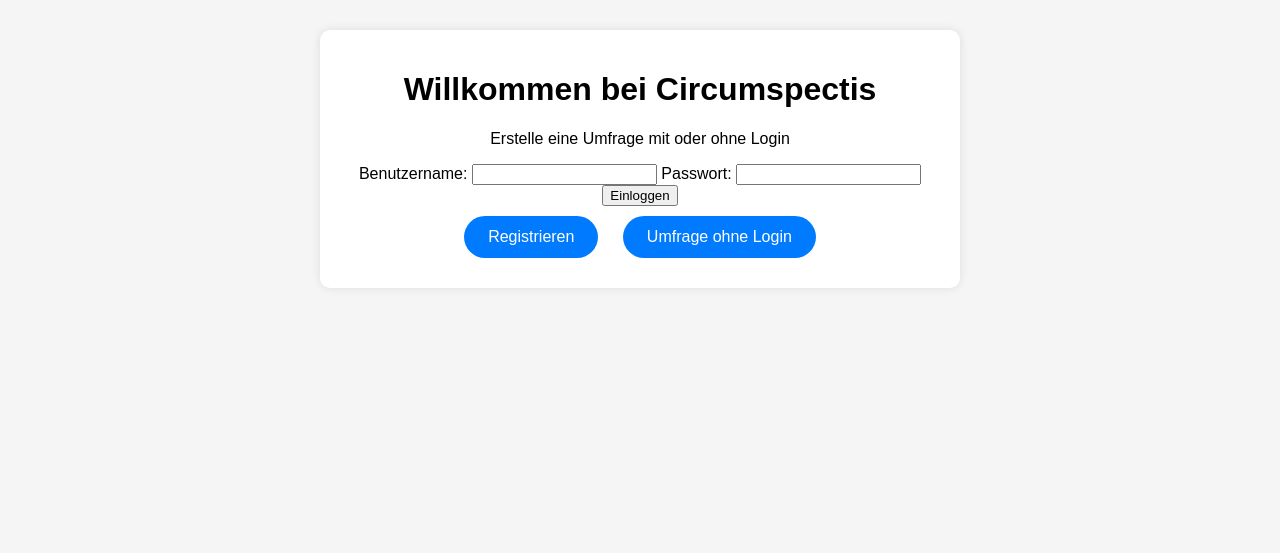
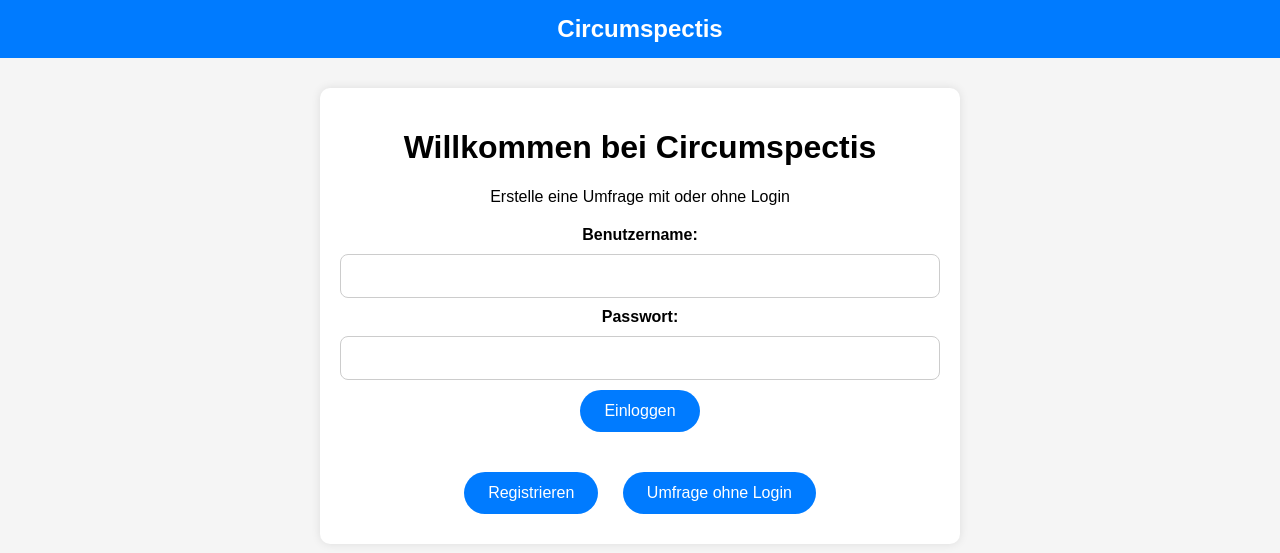
Before and after one commit to Berkay9712/webapp24, a Flask app: page / in a window 1280 px wide. Shown: the top 553 px of the page. Run offline with Flask 3, Linux system fonts and the light colour scheme.

Commit message:
indexx.html einheitlich und css Anpassung

```diff
--- a/static/style.css
+++ b/static/style.css
@@ -1,4 +1,3 @@
-
 body {
     font-family: Arial, sans-serif;
     background-color: #f5f5f5;
@@ -7,7 +6,7 @@ body {
     padding: 0;
 }
 
-/* blauer Balken für Header */
+/* Header */
 .header-bar {
     background-color: #007BFF;
     color: white;
@@ -27,57 +26,47 @@ body {
     box-shadow: 0 0 10px rgba(0, 0, 0, 0.1);
 }
 
-/* Fragen-Box */
-.question-box {
-    background-color: #f9f9f9;
-    padding: 15px;
-    margin-bottom: 15px;
-    border-radius: 8px;
-    border: 1px solid #ddd;
+/* Formulare */
+.form-container {
+    text-align: center;
+    margin: 20px 0;
 }
 
-/* Frage-Text */
-.question-text {
-    font-size: 18px;
-    font-weight: bold;
-    margin-bottom: 10px;
-}
-
-/* Umfragen-Liste */
-.survey-list {
-    list-style: none;
-    padding: 0;
-}
-
-.survey-list li {
-    background: white;
-    padding: 15px;
-    margin: 10px 0;
-    border-radius: 8px;
-    box-shadow: 0 2px 5px rgba(0, 0, 0, 0.1);
-}
-
-.survey-link {
-    text-decoration: none;
-    font-size: 18px;
-    color: #007BFF;
+label {
+    display: block;
+    margin: 10px 0 5px;
     font-weight: bold;
 }
 
-.survey-link:hover {
-    text-decoration: underline;
+.input-field {
+    width: 100%;
+    padding: 12px;
+    margin-top: 5px;
+    border: 1px solid #ccc;
+    border-radius: 8px;
+    font-size: 16px;
+    box-sizing: border-box;
 }
 
-/* Ergebnisse-Liste */
-.results-list {
-    list-style: none;
-    padding: 0;
+/* Flash Messages */
+.flash-messages {
+    margin: 20px auto;
+    padding: 10px;
+    width: 50%;
+    text-align: center;
 }
 
-.results-list li {
-    background: #eee;
+.flash-success {
+    background-color: #28a745;
+    color: white;
     padding: 10px;
-    margin: 5px 0;
+    border-radius: 5px;
+}
+
+.flash-danger {
+    background-color: #dc3545;
+    color: white;
+    padding: 10px;
     border-radius: 5px;
 }
 
@@ -106,35 +95,64 @@ body {
     margin-top: 20px;
 }
 
-/* Eingabefelder */
-.input-field {
-    width: 100%;
-    padding: 12px;
-    margin-top: 5px;
-    border: 1px solid #ccc;
+/* Fragen-Box */
+.question-box {
+    background-color: #f9f9f9;
+    padding: 15px;
+    margin-bottom: 15px;
     border-radius: 8px;
-    font-size: 16px;
-    box-sizing: border-box;
+    border: 1px solid #ddd;
 }
 
-/* Registrierung Messages */
-.flash-messages {
-    margin: 20px auto;
-    padding: 10px;
-    width: 50%;
+/* Frage-Text */
+.question-text {
+    font-size: 18px;
+    font-weight: bold;
+    margin-bottom: 10px;
+}
+
+/* Umfragen-Liste */
+.survey-list, .results-list {
+    list-style: none;
+    padding: 0;
+}
+
+.survey-list li, .results-list li {
+    background: white;
+    padding: 15px;
+    margin: 10px 0;
+    border-radius: 8px;
+    box-shadow: 0 2px 5px rgba(0, 0, 0, 0.1);
+}
+
+.survey-link {
+    text-decoration: none;
+    font-size: 18px;
+    color: #007BFF;
+    font-weight: bold;
+}
+
+.survey-link:hover {
+    text-decoration: underline;
+}
+
+/* Fragen Container */
+#questions-container {
     text-align: center;
 }
 
-.flash-success {
-    background-color: #28a745;
+/* Fragen löschen Button */
+.remove-btn {
+    background-color: #dc3545;
     color: white;
-    padding: 10px;
+    border: none;
+    padding: 8px 15px;
+    font-size: 14px;
     border-radius: 5px;
+    cursor: pointer;
+    margin-top: 5px;
 }
 
-.flash-danger {
-    background-color: #dc3545;
-    color: white;
-    padding: 10px;
-    border-radius: 5px;
+.remove-btn:hover {
+    background-color: #a71d2a;
 }
--- a/templates/index.html
+++ b/templates/index.html
@@ -7,6 +7,8 @@
     <link rel="stylesheet" href="{{ url_for('static', filename='style.css') }}">
 </head>
 <body>
+
+    <header class="header-bar">Circumspectis</header>
 
     <!-- Flash Messages -->
     {% with messages = get_flashed_messages(with_categories=true) %}
@@ -23,22 +25,23 @@
         <h1>Willkommen bei Circumspectis</h1>
         <p>Erstelle eine Umfrage mit oder ohne Login</p>
 
-        <!-- Login-Formular direkt auf der Startseite -->
+        <!-- Login-Formular -->
         <div class="form-container">
             <form action="{{ url_for('home') }}" method="POST">
                 <label for="username">Benutzername:</label>
-                <input type="text" id="username" name="username" required>
+                <input type="text" id="username" name="username" class="input-field" required>
 
                 <label for="password">Passwort:</label>
-                <input type="password" id="password" name="password" required>
+                <input type="password" id="password" name="password" class="input-field" required>
 
-                <button type="submit">Einloggen</button>
+                <button type="submit" class="button">Einloggen</button>
             </form>
         </div>
 
-        <!-- Registrierung & Gast-Option -->
-        <a href="{{ url_for('register') }}"><button class="button register-btn">Registrieren</button></a>
-        <a href="{{ url_for('create') }}"><button class="button guest-btn">Umfrage ohne Login</button></a>
+        <div class="button-container">
+            <a href="{{ url_for('register') }}" class="button">Registrieren</a>
+            <a href="{{ url_for('create') }}" class="button">Umfrage ohne Login</a>
+        </div>
     </div>
 
 </body>
```
